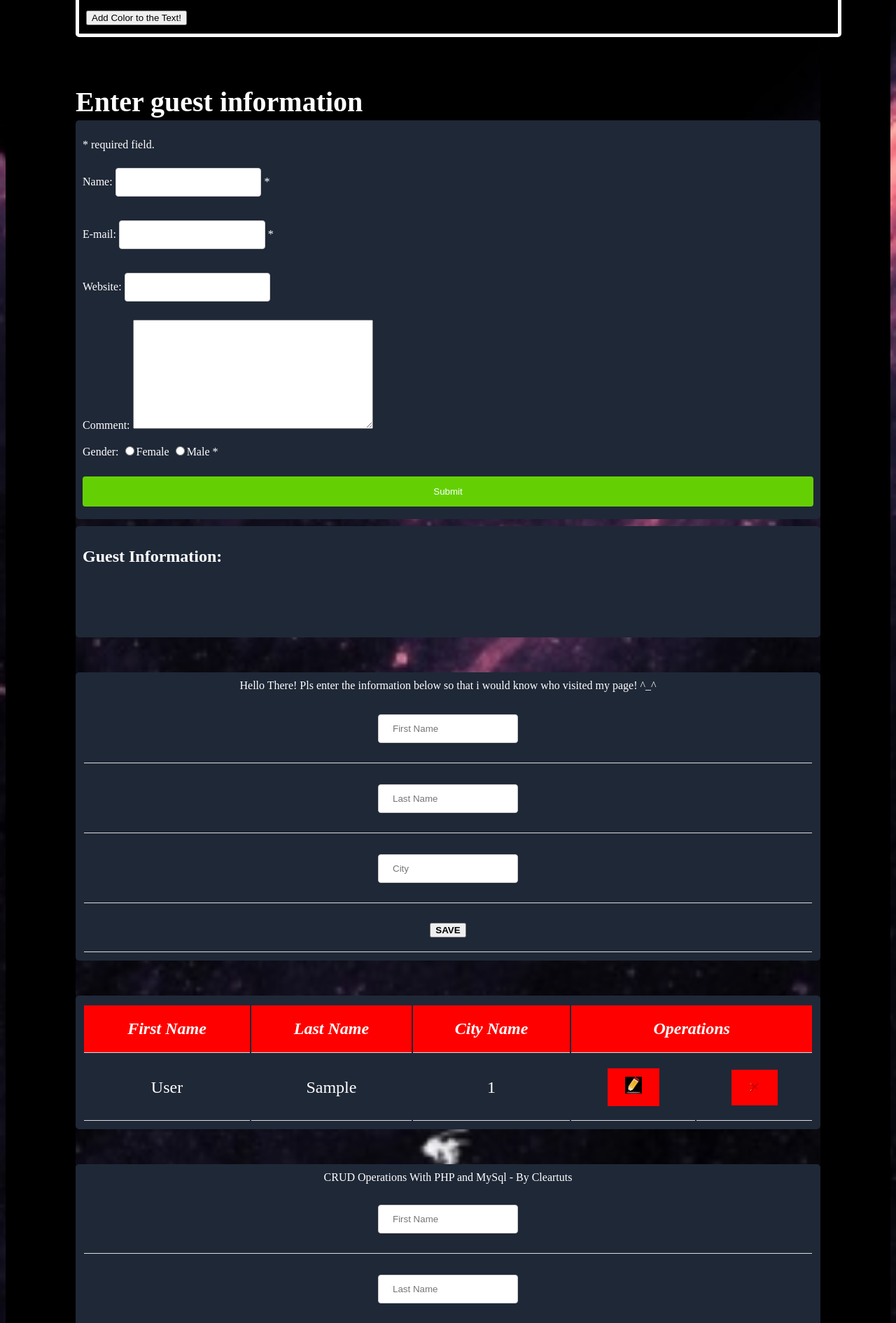
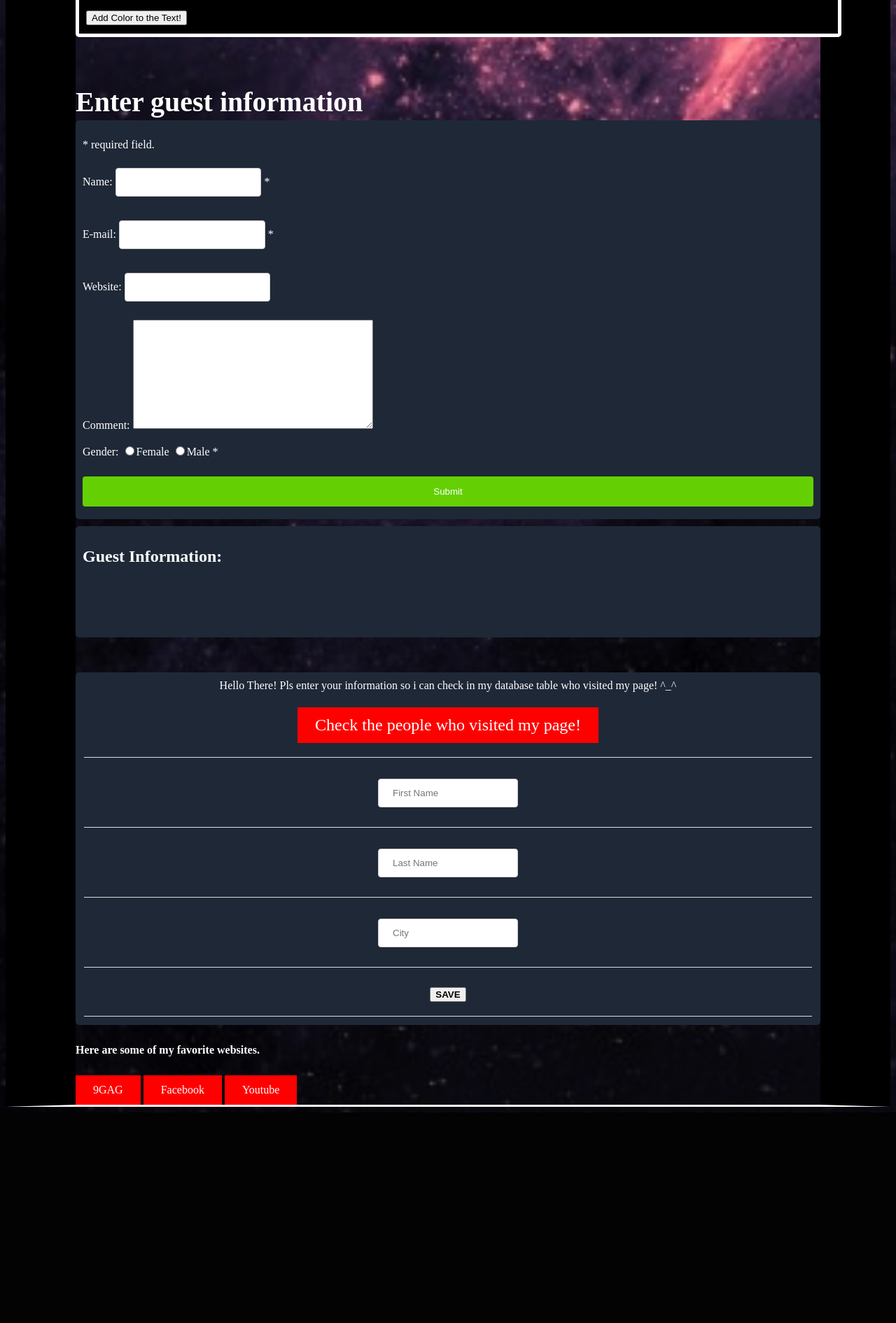
Before and after one commit to rdcgomez/APC, a PHP site: page /mypage.php in a window 1280 px wide. Shown: the part 3120-5011 px from the top of the page at 70% size. After the commit the page ends 4710 px from the top, so only its background shows below. Run offline with PHP 8.4, Linux system fonts and the light colour scheme; tables that the repository leaves empty or names only in its code hold one stand-in row (values such as "Sample post"); data that the repository does not hold is empty.

Commit message:
put the database configuration, database table and updating form in a seperate PHP file. (mypagedatabase.php, mypageupdate.php & mypagedb_config.php)

```diff
--- a/exercise5/mypage.php
+++ b/exercise5/mypage.php
@@ -343,11 +343,11 @@ if(isset($_POST['btn-save']))
 
 </div>
 <div id="crud">
-<label>Hello There! Pls enter the information below so that i would know who visited my page! ^_^</label>
+<label>Hello There! Pls enter your information so i can check in my database table who visited my page! ^_^</label>
     <form method="post">
     <table align="center">
     <tr>
-   <!--<td align="center"><a href="index.php">Check the people who visited my page!</a></td>-->
+	<td align="center"><a href="mypagedatabase.php">Check the people who visited my page!</a></td>
     </tr>
     <tr>
     <td><input type="text" name="first_name" placeholder="First Name" required /></td>
@@ -367,156 +367,6 @@ if(isset($_POST['btn-save']))
 
 </center>
 
-<!--DATABASE / VISITOR TABLE-->
-<?php
-include_once 'dbconfig.php';
-
-// delete condition
-if(isset($_GET['delete_id']))
-{
- $sql_query="DELETE FROM users WHERE user_id=".$_GET['delete_id'];
- mysql_query($sql_query);
- header("Location: $_SERVER[PHP_SELF]");
-}
-// delete condition
-?>
-
-<script type="text/javascript">
-function edt_id(id)
-{
- if(confirm('Sure to edit ?'))
- {
-  window.location.href='edit_data.php?edit_id='+id;
- }
-}
-function delete_id(id)
-{
- if(confirm('Sure to Delete ?'))
- {
-  window.location.href='index.php?delete_id='+id;
- }
-}
-</script>
-</head>
-<body>
-<center>
-
-</div>
-
-<div id="crud">
-
-    <table align="center">
-    <tr>
-    <!--<th colspan="5"><a href="add_data.php">add data here.</a></th>-->
-    </tr>
-    <th>First Name</th>
-    <th>Last Name</th>
-    <th>City Name</th>
-    <th colspan="2">Operations</th>
-    </tr>
-    <?php
- $sql_query="SELECT * FROM users";
- $result_set=mysqli_query($con,$sql_query);
- while($row=mysqli_fetch_row($result_set))
- {
-  ?>
-        <tr>
-        <td><?php echo $row[1]; ?></td>
-        <td><?php echo $row[2]; ?></td>
-        <td><?php echo $row[3]; ?></td>
-  <td align="center"><a href="javascript:edt_id('<?php echo $row[0]; ?>')"><img src="b_edit.png" align="EDIT" /></a></td>
-        <td align="center"><a href="javascript:delete_id('<?php echo $row[0]; ?>')"><img src="b_drop.png" align="DELETE" /></a></td>
-        </tr>
-        <?php
- }
- ?>
-    </table>
-
-</div>
-
-</center>
-
-
-
-
-
-<!-- UPDATE FORM-->
-<?php
-include_once 'dbconfig.php';
-if(isset($_GET['edit_id']))
-{
- $sql_query="SELECT * FROM users WHERE user_id=".$_GET['edit_id'];
- $result_set=mysql_query($sql_query);
- $fetched_row=mysql_fetch_array($result_set);
-}
-if(isset($_POST['btn-update']))
-{
- // variables for input data
- $first_name = $_POST['first_name'];
- $last_name = $_POST['last_name'];
- $city_name = $_POST['city_name'];
- // variables for input data
-
- // sql query for update data into database
- $sql_query = "UPDATE users SET first_name='$first_name',last_name='$last_name',user_city='$city_name' WHERE user_id=".$_GET['edit_id'];
- // sql query for update data into database
-
- // sql query execution function
- if(mysql_query($sql_query))
- {
-  ?>
-  <script type="text/javascript">
-  alert('Data Are Updated Successfully');
-  window.location.href='index.php';
-  </script>
-  <?php
- }
- else
- {
-  ?>
-  <script type="text/javascript">
-  alert('error occured while updating data');
-  </script>
-  <?php
- }
- // sql query execution function
-}
-if(isset($_POST['btn-cancel']))
-{
- header("Location: index.php");
-}
-?>
-<center>
-
-<div id="crud">
- <label>CRUD Operations With PHP and MySql - By Cleartuts</label>
-    <form method="post">
-    <table align="center">
-    <tr>
-    <td><input type="text" name="first_name" placeholder="First Name" value="<?php echo $fetched_row['first_name']; ?>" required /></td>
-    </tr>
-    <tr>
-    <td><input type="text" name="last_name" placeholder="Last Name" value="<?php echo $fetched_row['last_name']; ?>" required /></td>
-    </tr>
-    <tr>
-    <td><input type="text" name="city_name" placeholder="City" value="<?php echo $fetched_row['user_city']; ?>" required /></td>
-    </tr>
-    <tr>
-    <td>
-    <button type="submit" name="btn-update"><strong>UPDATE</strong></button>
-    <button type="submit" name="btn-cancel"><strong>Cancel</strong></button>
-    </td>
-    </tr>
-    </table>
-    </form>
-
-</div>
-
-</center>
-
-
-
-
 <h5>Here are some of my favorite websites.</h5>
 <a href="http://9gag.com/" target="_blank">9GAG</a>
 <a href="https://www.facebook.com/" target="_blank">Facebook</a>
```
